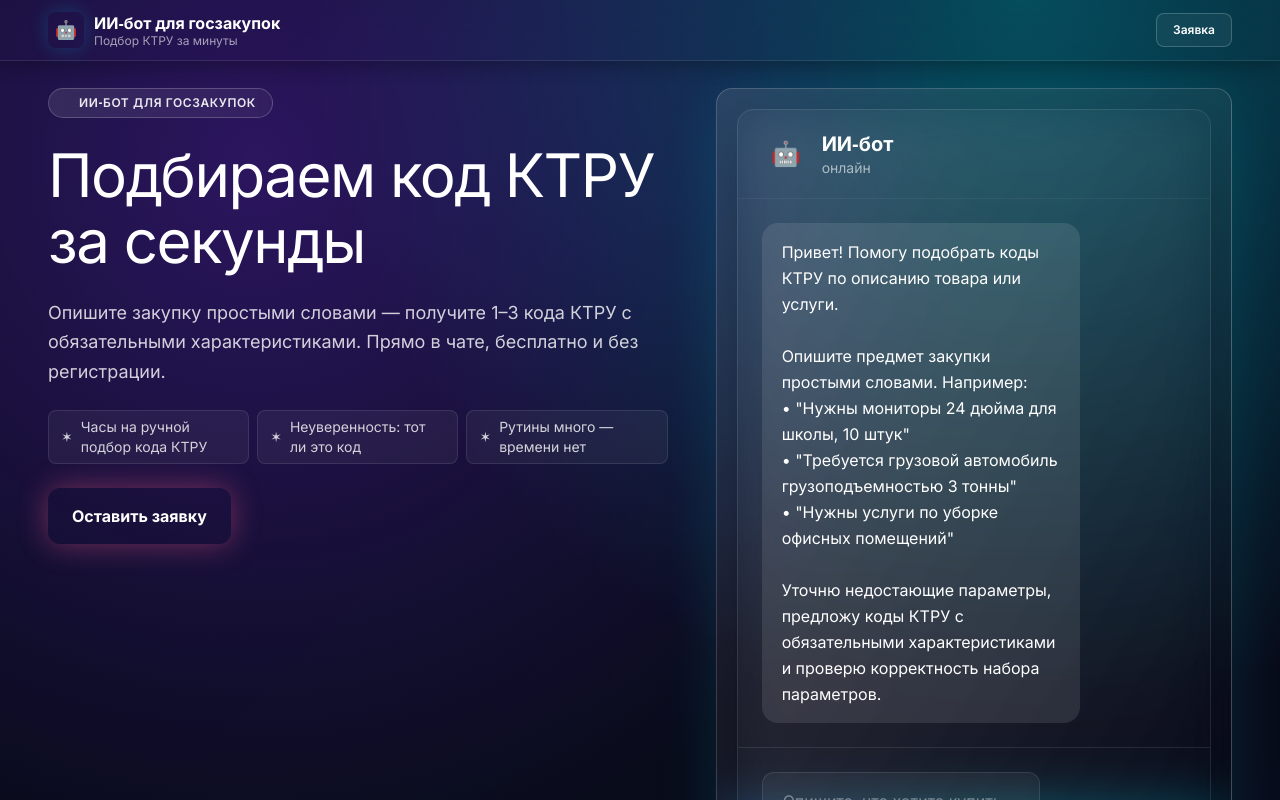
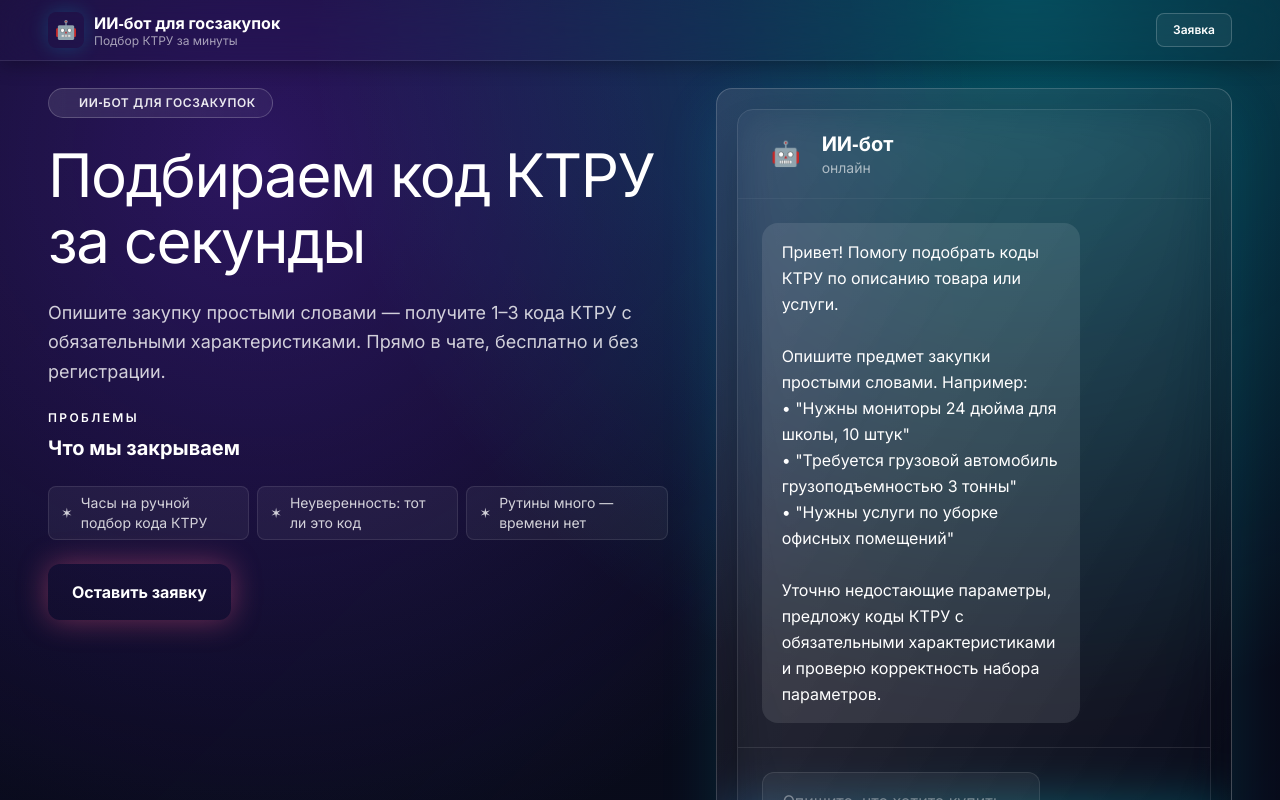
Before and after one commit to IvanLushnikov/aibuyereeo, a Next.js app in the folder landing-app/: page / in a window 1280 px wide. Shown: the top 800 px of the page. Built offline with nearby package versions, Linux system fonts and the light colour scheme.

Commit message:
ui(hero): добавлен подзаголовок над чипсами болей — понятно, к чему относятся

```diff
--- a/landing-app/src/app/page.tsx
+++ b/landing-app/src/app/page.tsx
@@ -81,6 +81,10 @@ export default function Home() {
           <p className="max-w-2xl text-lg leading-relaxed text-white/80">
             Опишите закупку простыми словами — получите 1–3 кода КТРУ с обязательными характеристиками. Прямо в чате, бесплатно и без регистрации.
           </p>
+          <div className="space-y-2">
+            <p className="text-xs font-semibold uppercase tracking-[0.2em] text-neo-electric">Проблемы</p>
+            <h2 className="font-display text-xl font-bold text-white">Что мы закрываем</h2>
+          </div>
           <ul className="grid gap-2 sm:grid-cols-2 lg:grid-cols-3">
             {pains.map((text) => (
               <li key={text} className="flex items-center gap-2 rounded-lg border border-white/10 bg-white/5 px-3 py-1.5 text-sm text-white/80">
```
